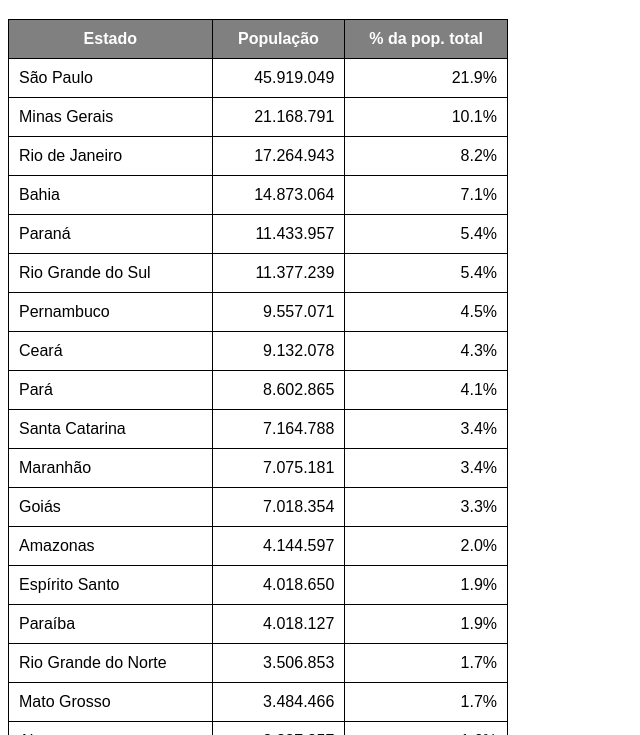
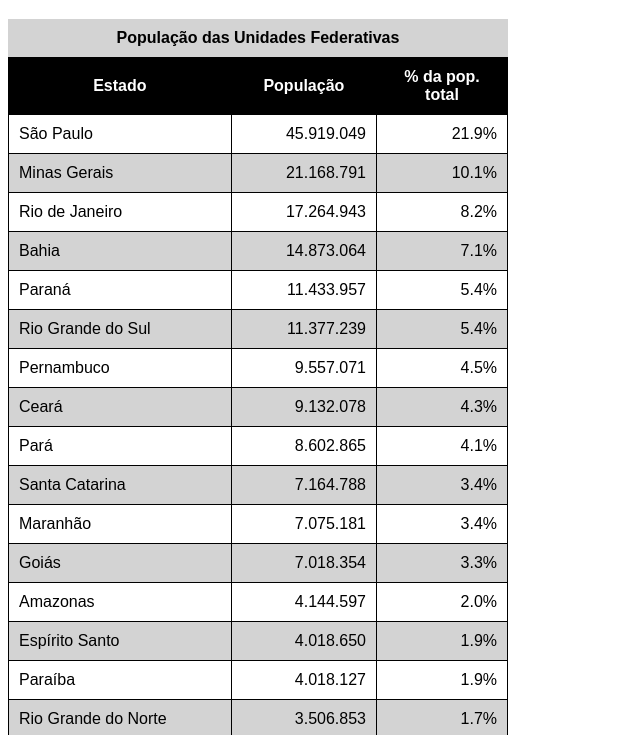
Before and after one commit to Alan-is-coding/html-css, a plain HTML site: page exercicios/Módulo 3/eX023/tabela002.html in a window 1280 px wide. Shown: the part 61-796 px from the top of the page, without its empty margins (0-640 px from the left). Drawn offline with Linux system fonts and the light colour scheme.

Commit message:
Update na tabela002!

```diff
--- a/exercicios/Módulo 3/eX023/tabela002.html
+++ b/exercicios/Módulo 3/eX023/tabela002.html
@@ -17,7 +17,7 @@
             padding: 10px;
         }
         thead, tfoot{
-            background-color: grey;
+            background-color: black;
             color: white;
         }
         td.num{
@@ -25,6 +25,18 @@
         }
         td.porcentagem{
             text-align: right;
+        }
+        caption{
+            font-size: 1em;
+            font-weight: bold;
+            padding: 10px;
+            background-color:  lightgray;
+        }
+        tbody > tr:nth-child(even){ /* 2n-1  para par */
+            background-color: lightgray;
+        }
+        tbody > tr:nth-child(odd){ /* 2n para impar */
+            background-color: white;
         }
 
     </style>
@@ -44,11 +56,12 @@
 
     -->
     <table>
+        <caption>População das Unidades Federativas</caption>
     <thead>
         <tr>
-            <th>Estado</th>
-            <th>População</th>
-            <th class="porcentagem"> % da pop. total</th>
+            <th scope="col">Estado</th>
+            <th scope="col">População</th>
+            <th class="porcentagem" style="width: 110px;"> % da pop. total</th>
         </tr>
     </thead>
     <tbody>
@@ -190,7 +203,7 @@
     </tbody>
     <tfoot>
         <tr>
-            <th>Total de Habitantes</th>
+            <th scope="row">Total de Habitantes</th>
             <td class="num"> <strong>210.147.125</strong> </td>
             <td class="porcentagem"> <strong>100%</strong> </td>
         </tr>
```
